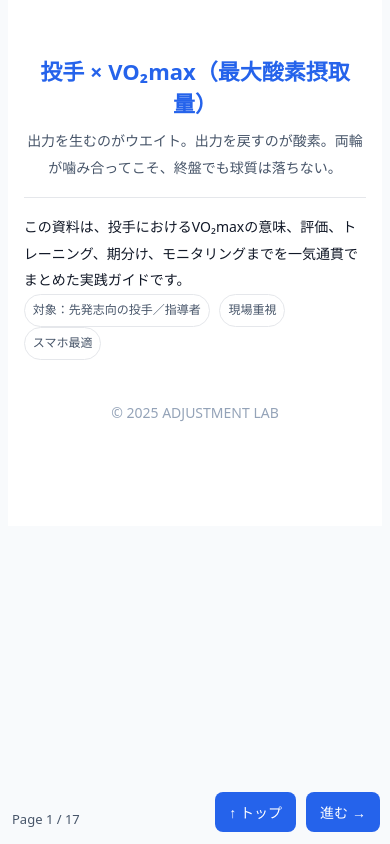
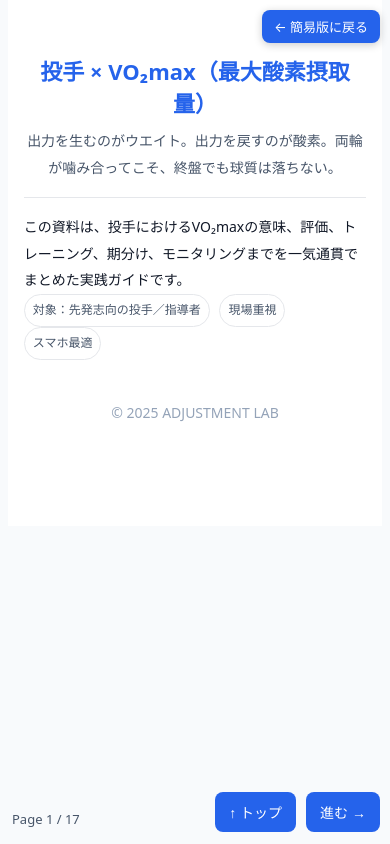
Before and after one commit to adjustment-commits/pitcher-vo2max, a plain HTML site: page index.html in a window 390 px wide. Drawn offline with nearby package versions, Linux system fonts and the light colour scheme.

Commit message:
Update index.html

```diff
--- a/index.html
+++ b/index.html
@@ -88,10 +88,45 @@ th{ background:#f3f4f6; color:#1e3a8a }
 .kpi{ display:inline-block; padding:4px 8px; border:1px solid var(--line); border-radius:999px; font-size:12px; color:var(--muted); margin-right:6px }
 .metric{ font-variant-numeric:tabular-nums }
 .sep{ height:1px; background:var(--line); margin:16px 0 }
+
+/* === 簡易版へ戻るボタン === */
+#back-to-lite {
+  position: fixed;
+  top: 16px;
+  right: 18px;
+  background: #2563eb;
+  color: #fff;
+  padding: 8px 14px;
+  border-radius: 8px;
+  font-size: 14px;
+  text-decoration: none;
+  box-shadow: 0 2px 8px rgba(0,0,0,0.2);
+  z-index: 50;
+  transition: background 0.25s ease, transform 0.2s ease;
+}
+#back-to-lite:hover {
+  background: #1e40af;
+  transform: translateY(-2px);
+}
+
+/* モバイル対応 */
+@media (max-width: 768px) {
+  #back-to-lite {
+    top: 10px;
+    right: 10px;
+    font-size: 13px;
+    padding: 7px 12px;
+  }
+}
+
 </style>
 </head>
 
 <body>
+<!-- 🔗 簡易版に戻るボタン（右上固定） -->
+<a href="https://adjustment-commits.github.io/pitcher-vo2max-lite/"
+   id="back-to-lite">← 簡易版に戻る</a>
+
 <div id="flipbook">
 
   <!-- Page 1: 表紙 -->
```
